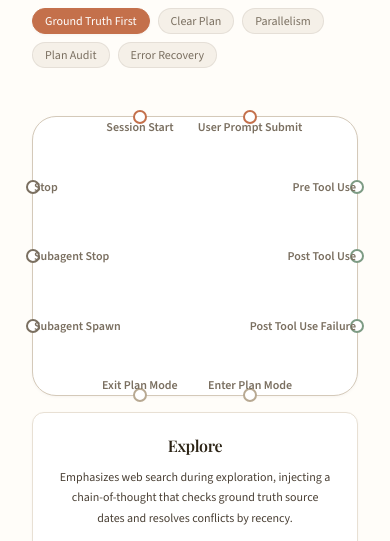
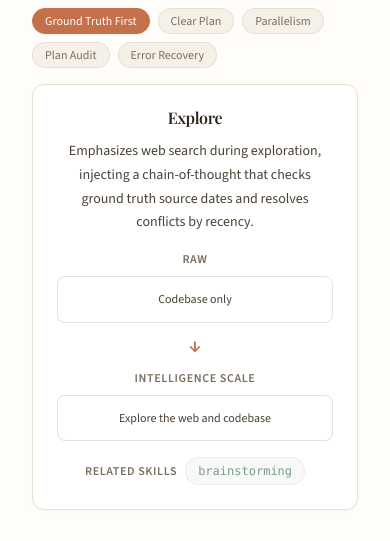
Before and after one commit to WeZZard/skills, an Astro site in the folder website/: page /plugins/intelligence-scale in a window 390 px wide. Shown: the part 522-1063 px from the top of the page. Built offline with nearby package versions, Linux system fonts and the light colour scheme; Astro itself is replaced by a stand-in of ours.

Commit message:
Mobile: hide workflow diagram rectangle, show only pills + highlight cards
The diagram rectangle with event markers and addition callouts doesn't
communicate well at mobile sizes (clipped labels, overlapping elements,
lost spatial relationships). On mobile, hide the entire rect and show
only the philosophy navigation pills with highlight cards directly below.
Desktop layout unchanged.

```diff
--- a/website/src/components/WorkflowDiagram.astro
+++ b/website/src/components/WorkflowDiagram.astro
@@ -843,7 +843,7 @@ function getEdgeColor(edge: string): { main: string; soft: string } {
     .philosophy-nav {
       padding-left: var(--space-4);
       gap: var(--space-2);
-      margin-bottom: var(--space-6);
+      margin-bottom: var(--space-4);
     }
 
     .philosophy-nav-btn {
@@ -851,26 +851,21 @@ function getEdgeColor(edge: string): { main: string; soft: string } {
       padding: var(--space-1) var(--space-3);
     }
 
-    /* Rect wrapper: tighter padding, vertical stack */
+    /* Hide the entire diagram rectangle on mobile */
     .workflow-rect-wrapper {
-      padding: var(--space-6) var(--space-4);
-      display: flex;
-      flex-direction: column;
-      gap: var(--space-4);
+      padding: 0 var(--space-4);
     }
 
-    /* Rectangle: fixed aspect, no center content overlay */
     .workflow-rect {
-      aspect-ratio: auto;
-      min-height: 280px;
+      display: none;
     }
 
-    /* Hide desktop center content on mobile */
+    /* Hide desktop center content */
     .center-content--desktop {
       display: none;
     }
 
-    /* Show mobile center content below the rect */
+    /* Show mobile highlight cards directly below the pills */
     .center-content--mobile {
       display: block;
     }
@@ -898,64 +893,12 @@ function getEdgeColor(edge: string): { main: string; soft: string } {
       transform: none;
     }
 
-    /* Move event labels inside the rectangle on mobile */
-    .edge-marker.edge-top .marker-label {
-      top: 8px;
-      transform: translateX(-50%);
-    }
-
-    .edge-marker.edge-bottom .marker-label {
-      bottom: 8px;
-      top: auto;
-      transform: translateX(-50%);
-    }
-
-    .edge-marker.edge-right .marker-label {
-      left: auto;
-      right: 8px;
-      transform: translateY(-50%);
-      text-align: right;
-    }
-
-    .edge-marker.edge-left .marker-label {
-      right: auto;
-      left: 8px;
-      transform: translateY(-50%);
-      text-align: left;
-    }
-
-    .marker-label {
-      font-size: var(--text-xs);
-    }
-
-    /* Smaller marker circles on mobile */
-    .marker-circle {
-      width: 14px;
-      height: 14px;
-    }
-
-    .marker-dot {
-      width: 5px;
-      height: 5px;
-    }
-
-    /* Addition callouts: smaller on mobile */
-    .addition-callout {
-      font-size: var(--text-xs);
-      padding: var(--space-1) var(--space-3);
-    }
-
-    /* Hide addition popovers on mobile (content is in the card below) */
-    .addition-popover {
-      display: none;
-    }
-
     .highlight-title {
       font-size: var(--text-base);
     }
 
     .highlight-content {
-      font-size: var(--text-xs);
+      font-size: var(--text-sm);
     }
   }
 
```
